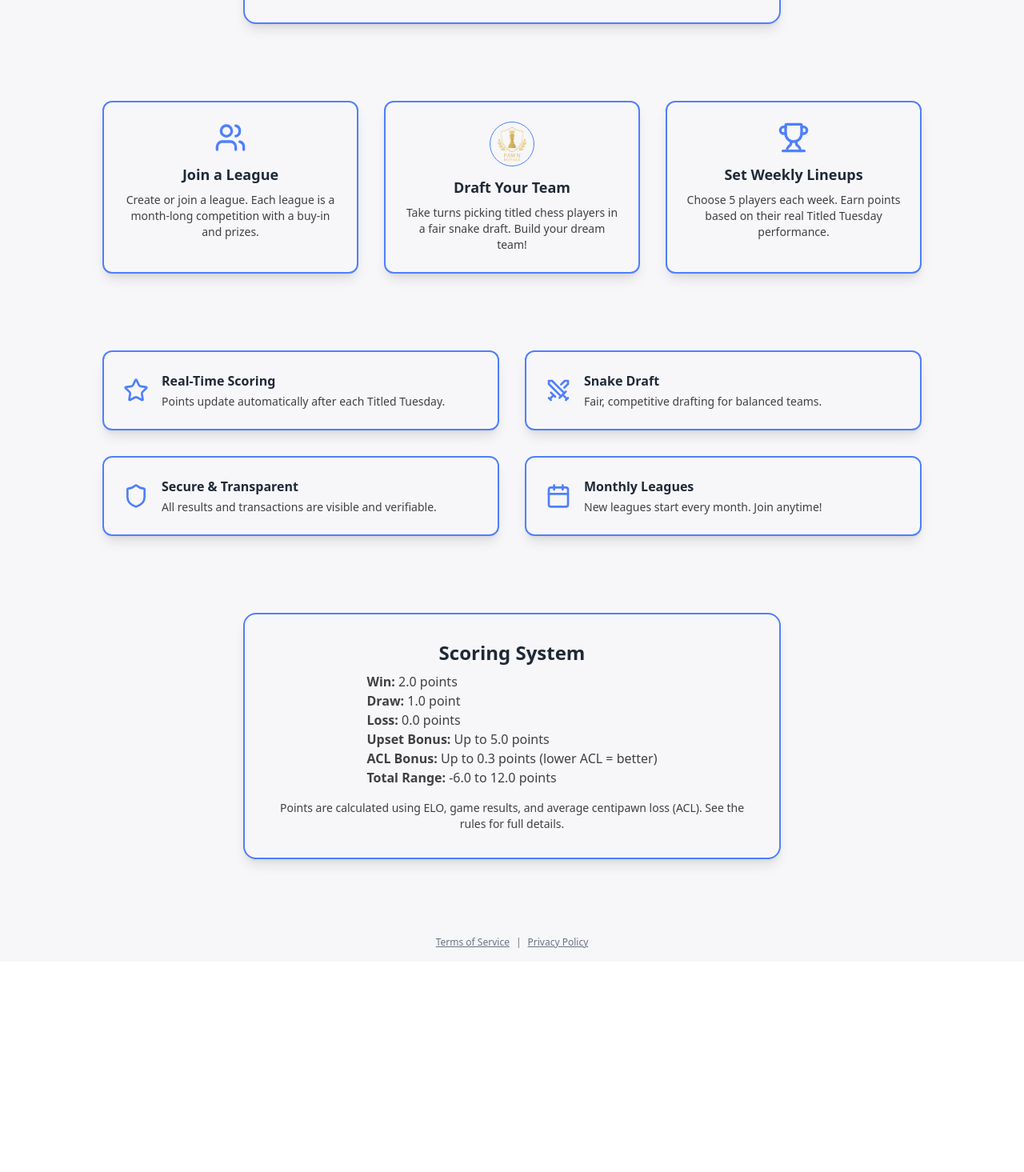
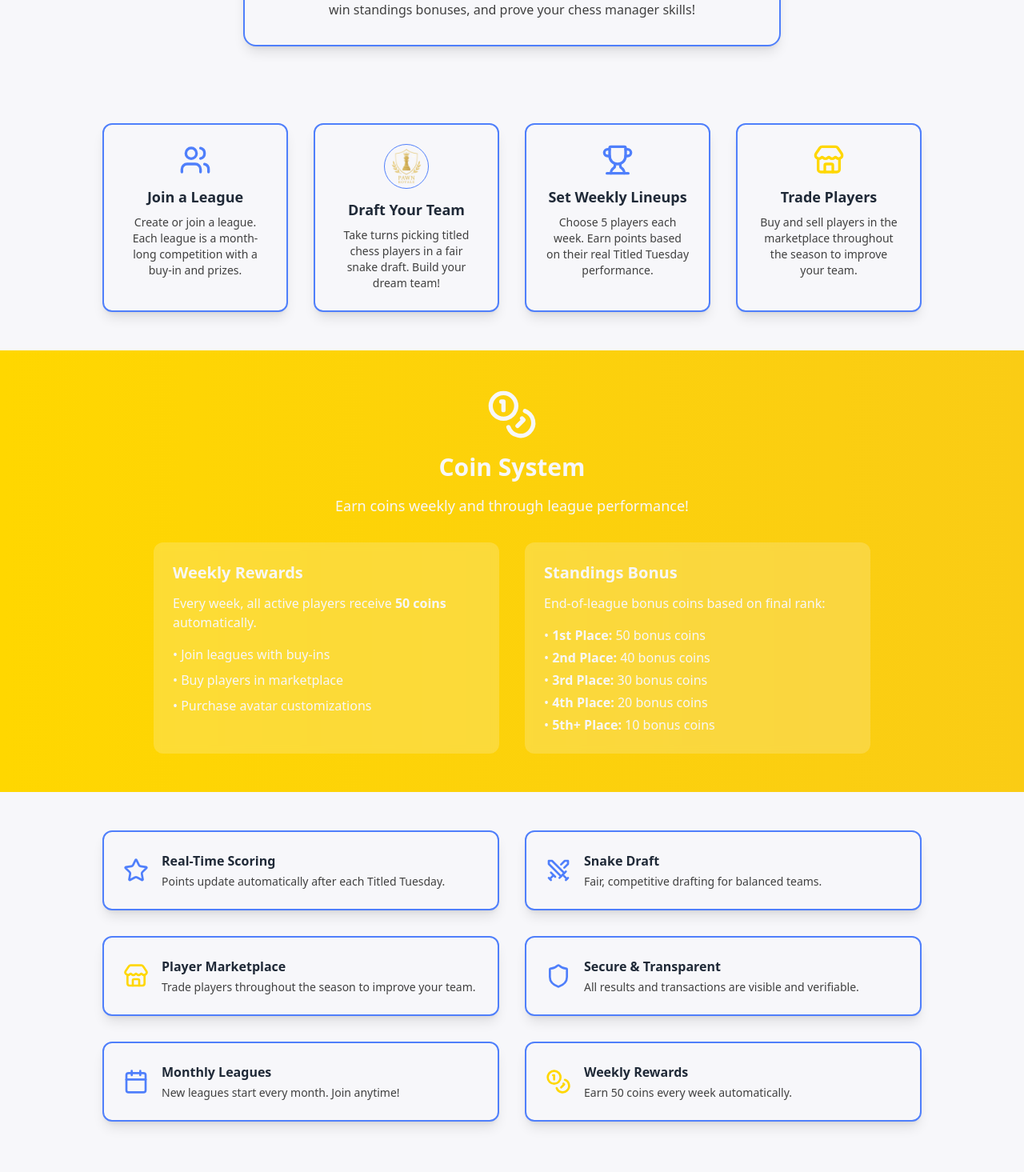
Before and after one commit to sohamjoshi-python/Fantasy-League-Chess, a React (Vite) app in the folder fantasy-chess-frontend/: page / in a window 1280 px wide. Shown: the part 945-2410 px from the top of the page at 80% size. Before the commit the page ends 2147 px from the top, so only its background shows below. Built offline with nearby package versions, Linux system fonts and the light colour scheme; no server answers.

Commit message:
info on coins

```diff
--- a/fantasy-chess-frontend/src/pages/Help.tsx
+++ b/fantasy-chess-frontend/src/pages/Help.tsx
@@ -1,5 +1,5 @@
 import * as React from 'react'
-import { ArrowRight, Trophy, Users, Target, BarChart3, HelpCircle, Play } from 'lucide-react'
+import { ArrowRight, Trophy, Users, Target, BarChart3, HelpCircle, Play, Coins, Store, Star } from 'lucide-react'
 import logo from '../assets/pawn-royale-logo.png'
 
 const Help: React.FC = () => {
@@ -23,9 +23,9 @@ const Help: React.FC = () => {
           </h2>
           <p className="text-neutral-700 mb-4">
             Pawn Royale is a competitive game where you draft real chess players and earn points based on their performance
-            in actual chess tournaments. Build your dream team, set weekly lineups, and compete against other players for prizes!
+            in actual chess tournaments. Build your dream team, set weekly lineups, trade players in the marketplace, and compete against other players for prizes!
           </p>
-          <div className="grid grid-cols-1 md:grid-cols-3 gap-4 mt-6">
+          <div className="grid grid-cols-1 md:grid-cols-4 gap-4 mt-6">
             <div className="text-center p-4 bg-neutral-50 rounded-lg border border-royalBlue">
               <Users className="w-8 h-8 mx-auto mb-2 text-royalBlue" />
               <h3 className="font-semibold text-neutral-900">Draft Players</h3>
@@ -37,9 +37,45 @@ const Help: React.FC = () => {
               <p className="text-sm text-neutral-700">Choose your weekly team</p>
             </div>
             <div className="text-center p-4 bg-neutral-50 rounded-lg border border-royalBlue">
+              <Store className="w-8 h-8 mx-auto mb-2 text-gold" />
+              <h3 className="font-semibold text-neutral-900">Trade Players</h3>
+              <p className="text-sm text-neutral-700">Buy and sell in marketplace</p>
+            </div>
+            <div className="text-center p-4 bg-neutral-50 rounded-lg border border-royalBlue">
               <Trophy className="w-8 h-8 mx-auto mb-2 text-royalBlue" />
               <h3 className="font-semibold text-neutral-900">Win Prizes</h3>
               <p className="text-sm text-neutral-700">Compete for coin rewards</p>
+            </div>
+          </div>
+        </div>
+
+        {/* Coin System Overview */}
+        <div className="bg-gradient-to-r from-gold to-yellow-400 rounded-xl shadow-lg p-6 mb-8 text-white">
+          <h2 className="text-2xl font-bold mb-4 flex items-center">
+            <Coins className="w-6 h-6 mr-2" />
+            Coin System
+          </h2>
+          <div className="grid grid-cols-1 md:grid-cols-2 gap-6">
+            <div>
+              <h3 className="font-semibold mb-2">Weekly Rewards</h3>
+              <p className="text-sm mb-2">Every week, all active players receive <strong>50 coins</strong> automatically.</p>
+              <p className="text-sm">Coins are used to:</p>
+              <ul className="text-sm mt-2 space-y-1">
+                <li>• Join leagues (buy-in costs)</li>
+                <li>• Buy players in the marketplace</li>
+                <li>• Purchase avatar customizations</li>
+              </ul>
+            </div>
+            <div>
+              <h3 className="font-semibold mb-2">Standings Bonus</h3>
+              <p className="text-sm mb-2">At the end of each league, players receive bonus coins based on their final rank:</p>
+              <ul className="text-sm mt-2 space-y-1">
+                <li>• <strong>1st Place:</strong> 50 bonus coins</li>
+                <li>• <strong>2nd Place:</strong> 40 bonus coins</li>
+                <li>• <strong>3rd Place:</strong> 30 bonus coins</li>
+                <li>• <strong>4th Place:</strong> 20 bonus coins</li>
+                <li>• <strong>5th+ Place:</strong> 10 bonus coins</li>
+              </ul>
             </div>
           </div>
         </div>
@@ -197,10 +233,50 @@ const Help: React.FC = () => {
             </div>
           </div>
 
-          {/* Step 4: Scoring System */}
+          {/* Step 4: Marketplace Trading */}
           <div className="bg-white rounded-xl shadow-lg p-6 border-2 border-royalBlue">
             <div className="flex items-center mb-4">
-              <div className="w-8 h-8 bg-purple text-white rounded-full flex items-center justify-center font-bold mr-4">4</div>
+              <div className="w-8 h-8 bg-gold text-white rounded-full flex items-center justify-center font-bold mr-4">4</div>
+              <h2 className="text-xl font-bold text-neutral-900">Trade Players in the Marketplace</h2>
+            </div>
+            <div className="ml-12 space-y-4">
+              <div className="flex items-start">
+                <ArrowRight className="w-5 h-5 text-gold mt-0.5 mr-3 flex-shrink-0" />
+                <div>
+                  <h3 className="font-semibold text-neutral-900">Two Marketplace Types</h3>
+                  <p className="text-neutral-700">There are two ways to trade players:</p>
+                  <ul className="list-disc list-inside text-neutral-700 mt-2 space-y-1">
+                    <li><strong>Turn-Based Marketplace:</strong> Take turns buying players after the draft</li>
+                    <li><strong>Regular Marketplace:</strong> Buy and sell players freely throughout the season</li>
+                  </ul>
+                </div>
+              </div>
+              <div className="flex items-start">
+                <ArrowRight className="w-5 h-5 text-gold mt-0.5 mr-3 flex-shrink-0" />
+                <div>
+                  <h3 className="font-semibold text-neutral-900">Buying Players</h3>
+                  <p className="text-neutral-700">Use your coins to purchase players from other league members or the system. Player prices are based on their ELO rating.</p>
+                </div>
+              </div>
+              <div className="flex items-start">
+                <ArrowRight className="w-5 h-5 text-gold mt-0.5 mr-3 flex-shrink-0" />
+                <div>
+                  <h3 className="font-semibold text-neutral-900">Selling Players</h3>
+                  <p className="text-neutral-700">Sell players you no longer want for coins. You can sell to other players or back to the system for 80% of their original value.</p>
+                </div>
+              </div>
+              <div className="bg-neutral-50 p-4 rounded-lg border border-royalBlue">
+                <p className="text-sm text-neutral-700">
+                  <strong>Strategy:</strong> Use the marketplace to improve your team throughout the season! Monitor player performance and trade accordingly.
+                </p>
+              </div>
+            </div>
+          </div>
+
+          {/* Step 5: Scoring System */}
+          <div className="bg-white rounded-xl shadow-lg p-6 border-2 border-royalBlue">
+            <div className="flex items-center mb-4">
+              <div className="w-8 h-8 bg-purple text-white rounded-full flex items-center justify-center font-bold mr-4">5</div>
               <h2 className="text-xl font-bold text-neutral-900">Understanding Scoring</h2>
             </div>
             <div className="ml-12 space-y-4">
@@ -232,9 +308,9 @@ const Help: React.FC = () => {
                 </div>
               </div>
               <div className="bg-neutral-50 p-4 rounded-lg border border-royalBlue mb-4">
-                <h4 className="font-semibold text-neutral-900 mb-1">What is Average Centipawn Loss (ACL)?</h4>
+                <h4 className="font-semibold text-neutral-900 mb-1">What is Accuracy?</h4>
                 <p className="text-sm text-neutral-700">
-                  <strong>Average Centipawn Loss (ACL)</strong> is a chess metric that measures the average value lost per move compared to the best possible move (as determined by a chess engine). A lower ACL means more accurate play. In Pawn Royale, we use ACL instead of accuracy to better reflect a player's consistency and skill.
+                  <strong>Accuracy</strong> is a chess metric that measures how well a player performed compared to the best possible moves (as determined by a chess engine). Higher accuracy means more precise play. In Pawn Royale, we use accuracy to better reflect a player's consistency and skill.
                 </p>
               </div>
               <div className="bg-neutral-50 p-4 rounded-lg border border-royalBlue">
@@ -245,10 +321,10 @@ const Help: React.FC = () => {
             </div>
           </div>
 
-          {/* Step 5: Winning and Prizes */}
+          {/* Step 6: Winning and Prizes */}
           <div className="bg-white rounded-xl shadow-lg p-6 border-2 border-royalBlue">
             <div className="flex items-center mb-4">
-              <div className="w-8 h-8 bg-royalBlue text-white rounded-full flex items-center justify-center font-bold mr-4">5</div>
+              <div className="w-8 h-8 bg-royalBlue text-white rounded-full flex items-center justify-center font-bold mr-4">6</div>
               <h2 className="text-xl font-bold text-neutral-900">Winning and Prizes</h2>
             </div>
             <div className="ml-12 space-y-4">
@@ -269,13 +345,20 @@ const Help: React.FC = () => {
               <div className="flex items-start">
                 <ArrowRight className="w-5 h-5 text-royalBlue mt-0.5 mr-3 flex-shrink-0" />
                 <div>
+                  <h3 className="font-semibold text-neutral-900">Standings Bonus</h3>
+                  <p className="text-neutral-700">All players receive bonus coins based on their final rank (1st: 50 coins, 2nd: 40 coins, etc.).</p>
+                </div>
+              </div>
+              <div className="flex items-start">
+                <ArrowRight className="w-5 h-5 text-royalBlue mt-0.5 mr-3 flex-shrink-0" />
+                <div>
                   <h3 className="font-semibold text-neutral-900">Automatic Payout</h3>
-                  <p className="text-neutral-700">Prizes are automatically processed when the league ends and distributed to the winner.</p>
+                  <p className="text-neutral-700">Prizes are automatically processed when the league ends and distributed to all participants.</p>
                 </div>
               </div>
               <div className="bg-neutral-50 p-4 rounded-lg border border-royalBlue">
                 <p className="text-sm text-neutral-700">
-                  <strong>Example:</strong> In a 10-player league with 100 coin buy-ins, the winner gets 1000 coins!
+                  <strong>Example:</strong> In a 10-player league with 100 coin buy-ins, the winner gets 1000 coins plus 50 bonus coins for 1st place!
                 </p>
               </div>
             </div>
@@ -288,7 +371,7 @@ const Help: React.FC = () => {
             <BarChart3 className="w-6 h-6 mr-2 text-purple" />
             Pro Tips & Strategies
           </h2>
-          <div className="grid grid-cols-1 md:grid-cols-3 gap-6">
+          <div className="grid grid-cols-1 md:grid-cols-4 gap-6">
             <div>
               <h3 className="font-semibold text-neutral-900 mb-2">League Management</h3>
               <ul className="space-y-2 text-neutral-700">
@@ -305,6 +388,15 @@ const Help: React.FC = () => {
                 <li>• Consider players who compete frequently</li>
                 <li>• Don't overlook lower-rated players with good form</li>
                 <li>• Research upcoming tournaments before drafting</li>
+              </ul>
+            </div>
+            <div>
+              <h3 className="font-semibold text-neutral-900 mb-2">Marketplace Strategy</h3>
+              <ul className="space-y-2 text-neutral-700">
+                <li>• Monitor player performance weekly</li>
+                <li>• Buy low on underperforming stars</li>
+                <li>• Sell high on overperforming players</li>
+                <li>• Use the marketplace to improve your team</li>
               </ul>
             </div>
             <div>
@@ -353,7 +445,7 @@ const Help: React.FC = () => {
           <div className="space-y-4">
             <div>
               <h3 className="font-semibold text-neutral-900">How do I get coins?</h3>
-              <p className="text-neutral-700">New users start with 1000 coins. You can earn more by winning leagues!</p>
+              <p className="text-neutral-700">New users start with 1000 coins. You earn 50 coins every week automatically, plus bonus coins based on league standings!</p>
             </div>
             <div>
               <h3 className="font-semibold text-neutral-900">What happens if I don't set a lineup?</h3>
@@ -361,7 +453,7 @@ const Help: React.FC = () => {
             </div>
             <div>
               <h3 className="font-semibold text-neutral-900">Can I trade players?</h3>
-              <p className="text-neutral-700">Currently, player trading is not available. Your drafted team is your team for the season.</p>
+              <p className="text-neutral-700">Yes! Use the marketplace to buy and sell players throughout the season. You can trade with other players or sell back to the system.</p>
             </div>
             <div>
               <h3 className="font-semibold text-neutral-900">How long do leagues last?</h3>
@@ -378,6 +470,10 @@ const Help: React.FC = () => {
                 no new players can join the league, and the draft order is permanently locked in place.
               </p>
             </div>
+            <div>
+              <h3 className="font-semibold text-neutral-900">How does the marketplace work?</h3>
+              <p className="text-neutral-700">There are two marketplace types: turn-based (after draft) and regular (throughout season). Use coins to buy players from other members or sell players you no longer want.</p>
+            </div>
             <div className="bg-gold-50 p-4 rounded-lg border border-gold-200 my-4">
               <h4 className="font-semibold text-gold-900 mb-1">Profile & Avatar Customizations</h4>
               <p className="text-sm text-gold-900">
--- a/fantasy-chess-frontend/src/pages/Home.tsx
+++ b/fantasy-chess-frontend/src/pages/Home.tsx
@@ -1,6 +1,6 @@
 import * as React from 'react'
 import { Link } from 'react-router-dom'
-import { Users, Trophy, Calendar, Star, Swords, Shield, HelpCircle } from 'lucide-react'
+import { Users, Trophy, Calendar, Star, Swords, Shield, HelpCircle, Coins, Store } from 'lucide-react'
 import logo from '../assets/pawn-royale-logo.png'
 
 const Home: React.FC = () => {
@@ -14,7 +14,7 @@ const Home: React.FC = () => {
           </div>
           <h1 className="text-5xl font-extrabold text-neutral-900 mb-4 tracking-tight font-serif drop-shadow">Pawn Royale</h1>
           <p className="text-lg text-neutral-700 mb-10 max-w-xl">
-            The ultimate fantasy sports experience for chess fans. Draft titled players, set your lineup, and compete for glory every Titled Tuesday.</p>
+            The ultimate fantasy sports experience for chess fans. Draft titled players, set your lineup, trade in the marketplace, and compete for glory every Titled Tuesday.</p>
           <div className="flex flex-col sm:flex-row gap-4 justify-center">
             <Link to="/join-league" className="px-8 py-3 rounded-lg bg-[#1e293b] hover:bg-royalBlue text-white font-semibold text-lg shadow-lg transition-all duration-200">Join a League</Link>
             <Link to="/help" className="px-8 py-3 rounded-lg bg-white border-2 border-royalBlue text-royalBlue font-semibold text-lg shadow-lg hover:bg-royalBlue hover:text-white transition-all duration-200 flex items-center">
@@ -30,14 +30,14 @@ const Home: React.FC = () => {
         <div className="max-w-2xl w-full bg-white rounded-2xl shadow-lg p-8 flex flex-col items-center border-2 border-royalBlue">
           <h2 className="text-2xl font-bold mb-2 text-neutral-900">About Pawn Royale</h2>
           <p className="text-neutral-700 text-base text-center">
-            Pawn Royale brings the thrill of fantasy sports to the chess world. Join or create leagues, draft your favorite titled players, and compete with friends or the global community. Each week, set your lineup and earn points based on real Titled Tuesday tournament results. Climb the leaderboard, win coins, and prove your chess manager skills!
+            Pawn Royale brings the thrill of fantasy sports to the chess world. Join or create leagues, draft your favorite titled players, trade in the marketplace, and compete with friends or the global community. Each week, set your lineup and earn points based on real Titled Tuesday tournament results. Earn weekly coins, win standings bonuses, and prove your chess manager skills!
           </p>
         </div>
       </section>
 
       {/* How It Works Section */}
       <section className="w-full py-12 bg-white flex justify-center">
-        <div className="max-w-5xl w-full grid grid-cols-1 md:grid-cols-3 gap-8">
+        <div className="max-w-5xl w-full grid grid-cols-1 md:grid-cols-4 gap-8">
           <div className="bg-white rounded-xl shadow-lg p-6 flex flex-col items-center border-2 border-royalBlue hover:shadow-xl transition-shadow">
             <Users className="w-10 h-10 mb-3 text-royalBlue" />
             <h3 className="font-semibold text-lg mb-2 text-neutral-900">Join a League</h3>
@@ -54,6 +54,44 @@ const Home: React.FC = () => {
             <Trophy className="w-10 h-10 mb-3 text-royalBlue" />
             <h3 className="font-semibold text-lg mb-2 text-neutral-900">Set Weekly Lineups</h3>
             <p className="text-neutral-700 text-center text-sm">Choose 5 players each week. Earn points based on their real Titled Tuesday performance.</p>
+          </div>
+          <div className="bg-white rounded-xl shadow-lg p-6 flex flex-col items-center border-2 border-royalBlue hover:shadow-xl transition-shadow">
+            <Store className="w-10 h-10 mb-3 text-gold" />
+            <h3 className="font-semibold text-lg mb-2 text-neutral-900">Trade Players</h3>
+            <p className="text-neutral-700 text-center text-sm">Buy and sell players in the marketplace throughout the season to improve your team.</p>
+          </div>
+        </div>
+      </section>
+
+      {/* Coin System Section */}
+      <section className="w-full py-12 flex justify-center bg-gradient-to-r from-gold to-yellow-400">
+        <div className="max-w-4xl w-full text-white">
+          <div className="text-center mb-8">
+            <Coins className="w-16 h-16 mx-auto mb-4" />
+            <h2 className="text-3xl font-bold mb-4">Coin System</h2>
+            <p className="text-lg mb-6">Earn coins weekly and through league performance!</p>
+          </div>
+          <div className="grid grid-cols-1 md:grid-cols-2 gap-8">
+            <div className="bg-white bg-opacity-20 rounded-xl p-6 backdrop-blur-sm">
+              <h3 className="text-xl font-semibold mb-3">Weekly Rewards</h3>
+              <p className="mb-4">Every week, all active players receive <strong>50 coins</strong> automatically.</p>
+              <ul className="space-y-2">
+                <li>• Join leagues with buy-ins</li>
+                <li>• Buy players in marketplace</li>
+                <li>• Purchase avatar customizations</li>
+              </ul>
+            </div>
+            <div className="bg-white bg-opacity-20 rounded-xl p-6 backdrop-blur-sm">
+              <h3 className="text-xl font-semibold mb-3">Standings Bonus</h3>
+              <p className="mb-4">End-of-league bonus coins based on final rank:</p>
+              <ul className="space-y-1">
+                <li>• <strong>1st Place:</strong> 50 bonus coins</li>
+                <li>• <strong>2nd Place:</strong> 40 bonus coins</li>
+                <li>• <strong>3rd Place:</strong> 30 bonus coins</li>
+                <li>• <strong>4th Place:</strong> 20 bonus coins</li>
+                <li>• <strong>5th+ Place:</strong> 10 bonus coins</li>
+              </ul>
+            </div>
           </div>
         </div>
       </section>
@@ -76,6 +114,13 @@ const Home: React.FC = () => {
             </div>
           </div>
           <div className="bg-white rounded-xl shadow-lg p-6 flex items-center gap-4 border-2 border-royalBlue hover:shadow-xl transition-shadow">
+            <Store className="w-8 h-8 text-gold" />
+            <div>
+              <h4 className="font-semibold text-base mb-1 text-neutral-900">Player Marketplace</h4>
+              <p className="text-neutral-700 text-sm">Trade players throughout the season to improve your team.</p>
+            </div>
+          </div>
+          <div className="bg-white rounded-xl shadow-lg p-6 flex items-center gap-4 border-2 border-royalBlue hover:shadow-xl transition-shadow">
             <Shield className="w-8 h-8 text-royalBlue" />
             <div>
               <h4 className="font-semibold text-base mb-1 text-neutral-900">Secure & Transparent</h4>
@@ -89,6 +134,13 @@ const Home: React.FC = () => {
               <p className="text-neutral-700 text-sm">New leagues start every month. Join anytime!</p>
             </div>
           </div>
+          <div className="bg-white rounded-xl shadow-lg p-6 flex items-center gap-4 border-2 border-royalBlue hover:shadow-xl transition-shadow">
+            <Coins className="w-8 h-8 text-gold" />
+            <div>
+              <h4 className="font-semibold text-base mb-1 text-neutral-900">Weekly Rewards</h4>
+              <p className="text-neutral-700 text-sm">Earn 50 coins every week automatically.</p>
+            </div>
+          </div>
         </div>
       </section>
 
@@ -97,14 +149,12 @@ const Home: React.FC = () => {
         <div className="max-w-2xl w-full bg-white rounded-2xl shadow-lg p-8 flex flex-col items-center border-2 border-royalBlue">
           <h2 className="text-2xl font-bold mb-2 text-neutral-900">Scoring System</h2>
           <ul className="text-neutral-700 text-base mb-4">
-            <li><span className="font-semibold">Win:</span> 2.0 points</li>
+            <li><span className="font-semibold">Win:</span> 3.0 points</li>
             <li><span className="font-semibold">Draw:</span> 1.0 point</li>
             <li><span className="font-semibold">Loss:</span> 0.0 points</li>
-            <li><span className="font-semibold">Upset Bonus:</span> Up to 5.0 points</li>
-            <li><span className="font-semibold">ACL Bonus:</span> Up to 0.3 points (lower ACL = better)</li>
-            <li><span className="font-semibold">Total Range:</span> -6.0 to 12.0 points</li>
+            <li><span className="font-semibold">Performance Bonus:</span> Based on accuracy</li>
           </ul>
-          <p className="text-neutral-700 text-center text-sm">Points are calculated using ELO, game results, and average centipawn loss (ACL). See the rules for full details.</p>
+          <p className="text-neutral-700 text-center text-sm">Points are calculated using game results and player accuracy. See the rules for full details.</p>
         </div>
       </section>
 
```
